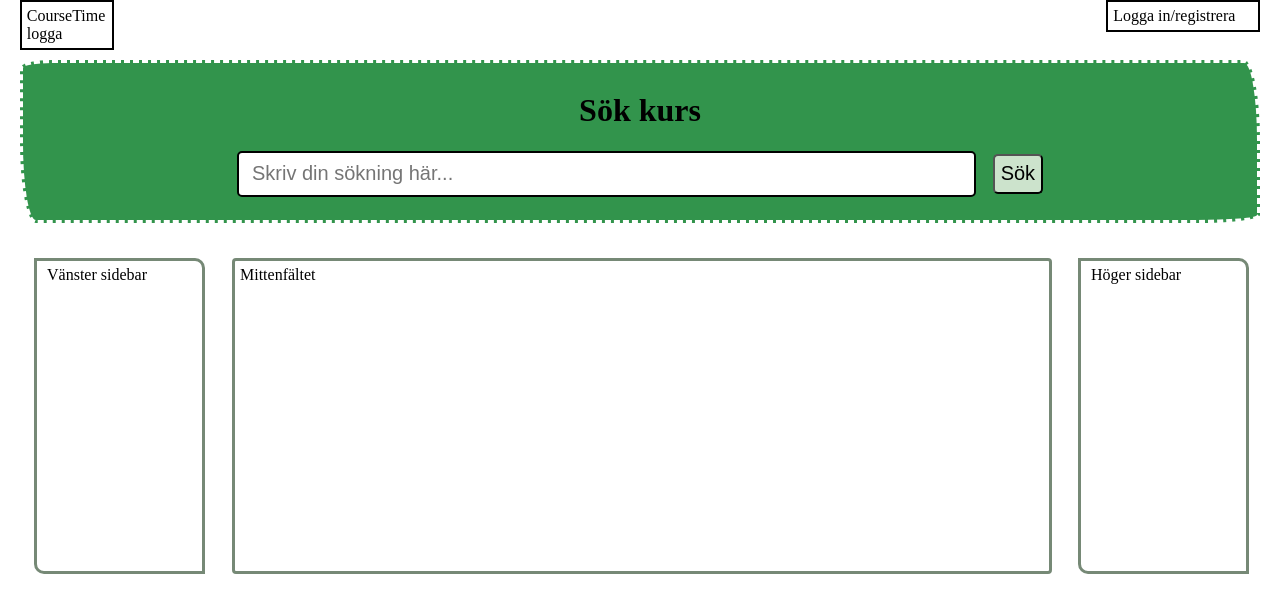
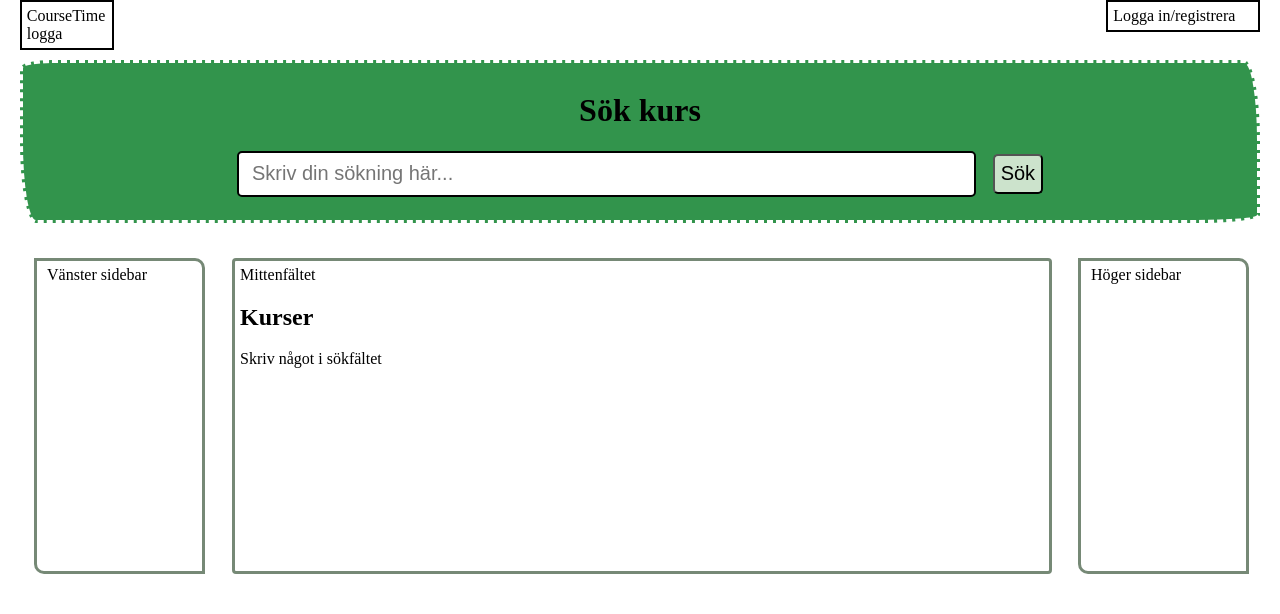
Before and after one commit to RobertAndersson/CourseTime, a PHP site: page / in a window 1280 px wide. Shown: the part 20-634 px from the top of the page. Run offline with PHP 8.4, Linux system fonts and the light colour scheme.

Commit message:
Update index.php

```diff
--- a/index.php
+++ b/index.php
@@ -12,14 +12,21 @@
         <div id="login-reg"> Logga in/registrera </div>
       </div>
       <div id="upper">
-        <form action="#" method="POST" class="searchfield">
+        <form action="index.php" method="POST" class="searchfield">
           <label for="inputsearch"><h1> Sök kurs </h1></label>
           <input type="text" placeholder="  Skriv din sökning här..." id="inputsearch" name="search">
           <input type="submit" value="Sök" id="searchBtn" class="searchBtn">
         </form>
       </div>
       <div id="main">
-        <div id= "middle">Mittenfältet</div>
+        <div id= "middle">Mittenfältet
+          <div id="courses">
+            <p id="readComments" class="field">
+              <h2>Kurser</h2>
+            </p>
+            <?php include "search.php" ?>
+          </div>
+        </div>
         <div id="rightnav" class="sidebar"> Höger sidebar</div>
         <div id="leftnav" class="sidebar">Vänster sidebar</div>
       </div>
```
